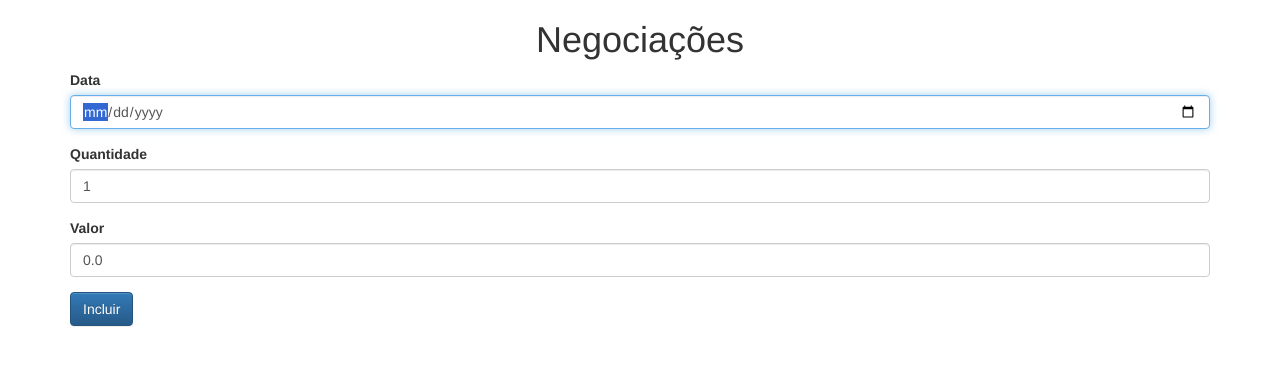
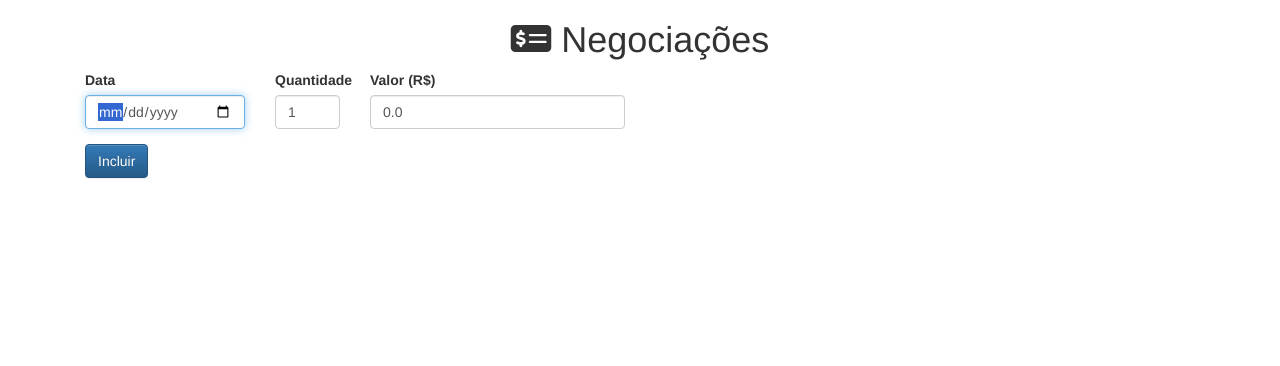
Before and after one commit to jhonnatansemler/typescript, a website: page app/index.html in a window 1280 px wide. Drawn offline with Linux system fonts and the light colour scheme.

Commit message:
UI adjustments

```diff
--- a/app/index.html
+++ b/app/index.html
@@ -5,38 +5,37 @@
     <title>Negociações</title>
     <link rel="stylesheet" href="css/bootstrap.css">
     <link rel="stylesheet" href="css/bootstrap-theme.css">
+    <script src="https://kit.fontawesome.com/a74f2715fd.js" crossorigin="anonymous"></script>
 </head>
 
 <body class="container">
 
-    <h1 class="text-center">Negociações</h1>
+    <h1 class="text-center"><i class="fas fa-money-check-alt"></i> Negociações</h1>
 
     <div id="mensagemView"></div>
 
     <form class="form">
 
-        <div class="form-group">
+        <div class="form-group col-sm-2">
             <label for="data">Data</label>
             <input type="date" id="data" class="form-control" required autofocus/>
         </div>
 
-        <div class="form-group">
+        <div class="form-group col-sm-1">
             <label for="quantidade">Quantidade</label>
             <input type="number" min="1" step="1" id="quantidade" class="form-control" value="1" required/>
         </div>
 
-        <div class="form-group">
-            <label for="valor">Valor</label>
+        <div class="form-group col-sm-3">
+            <label for="valor">Valor (R$)</label>
             <input id="valor" type="number" class="form-control"  min="0.01" step="0.01" value="0.0" required />
         </div>
-
-        <button class="btn btn-primary" type="submit">Incluir</button>
+        <div class="form-group col-sm-12">
+            <button class="btn btn-primary" type="submit">Incluir</button>
+        </div>
     </form>
 
-    <br>
-    <br>
-
-    <div id="negociacoesView"></div>
+    <div id="negociacoesView" class="col-sm-12"></div>
     <script src="lib/jquery.min.js"></script>
     <script src="lib/system.js"></script>
     <script>
```
